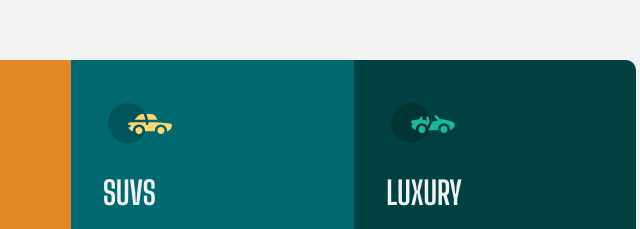
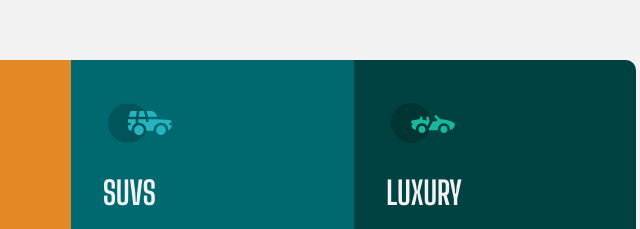
Before and after one commit to jinkoo2/fem-3-column-card-challenge, a plain HTML site: page index.html in a window 1280 px wide. Shown: the part 115-344 px from the top of the page, 424-1064 px from the left. Drawn offline with Linux system fonts and the light colour scheme.

Commit message:
fixed the suvs icon

```diff
--- a/index.html
+++ b/index.html
@@ -34,7 +34,7 @@
     </section>
 
     <section class="suvs">
-      <img src="./images/icon-sedans.svg" alt="">
+      <img src="./images/icon-suvs.svg" alt="">
       <h1>SUVs</h1>
       <p>
 
```
